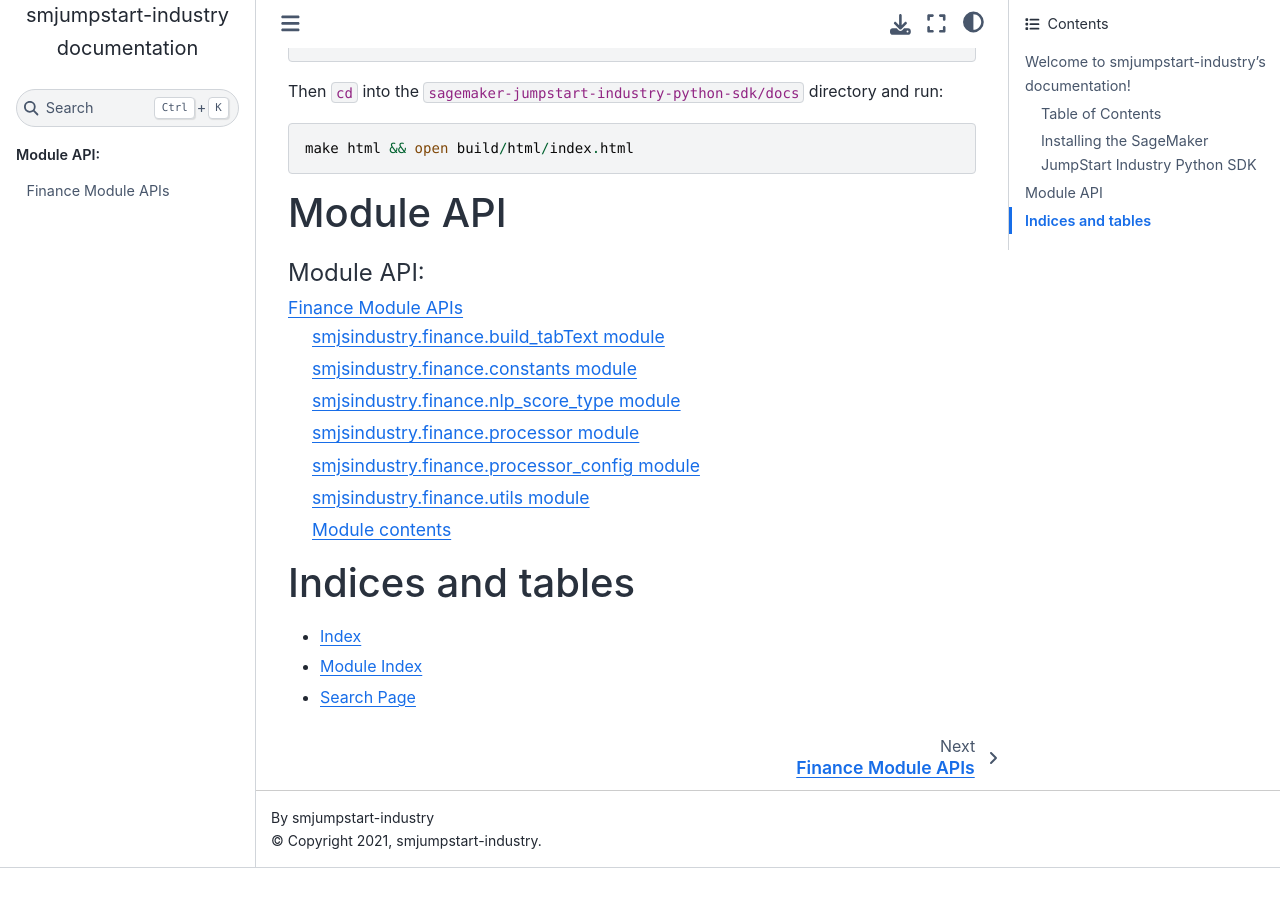
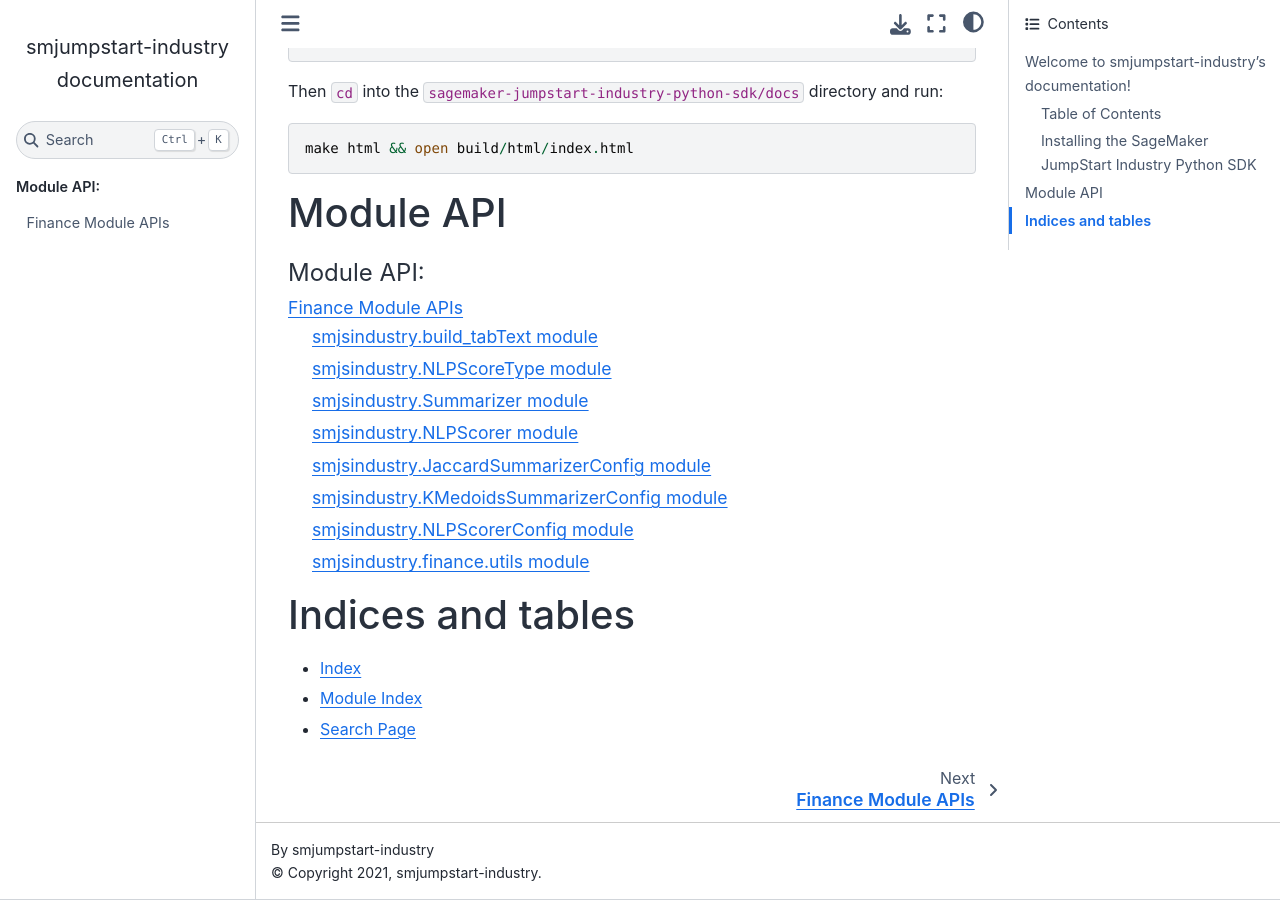
Before and after one commit to aws/sagemaker-jumpstart-industry-pack, a Sphinx documentation site: the page built from docs/source/index.rst, in a window 1280 px wide and 900 px high, scrolled down 2489 px. Built offline with Sphinx 7.4.7 and the Sphinx Book theme 1.1.4, drawn with Linux system fonts in a browser that asks for light colours; before the commit the page ends 3357 px from its top, so only the background shows below that; some of the changed lines change nothing that is shown.

Commit message:
update the module names, rst files

```diff
--- a/docs/source/index.rst
+++ b/docs/source/index.rst
@@ -26,7 +26,7 @@
    :maxdepth: 4
    :caption: Module API:
 
-   smjsindustry.finance
+   smjsindustry
 
 
 
--- a/docs/source/smjsindustry.finance.rst
+++ /dev/null
@@ -1,60 +0,0 @@
-Finance Module APIs
-===================
-
-
-smjsindustry.finance.build\_tabText module
-------------------------------------------
-
-.. automodule:: smjsindustry.finance.build_tabText
-   :members:
-   :undoc-members:
-   :show-inheritance:
-
-smjsindustry.finance.constants module
--------------------------------------
-
-.. automodule:: smjsindustry.finance.constants
-   :members:
-   :undoc-members:
-   :show-inheritance:
-
-smjsindustry.finance.nlp\_score\_type module
---------------------------------------------
-
-.. automodule:: smjsindustry.finance.nlp_score_type
-   :members:
-   :undoc-members:
-   :show-inheritance:
-
-smjsindustry.finance.processor module
--------------------------------------
-
-.. automodule:: smjsindustry.finance.processor
-   :members:
-   :undoc-members:
-   :show-inheritance:
-
-smjsindustry.finance.processor\_config module
----------------------------------------------
-
-.. automodule:: smjsindustry.finance.processor_config
-   :members:
-   :undoc-members:
-   :show-inheritance:
-
-smjsindustry.finance.utils module
----------------------------------
-
-.. automodule:: smjsindustry.finance.utils
-   :members:
-   :undoc-members:
-   :show-inheritance:
-
-
-Module contents
----------------
-
-.. automodule:: smjsindustry.finance
-   :members:
-   :undoc-members:
-   :show-inheritance:
--- /dev/null
+++ b/docs/source/smjsindustry.rst
@@ -0,0 +1,59 @@
+Finance Module APIs
+===================
+
+
+smjsindustry.build\_tabText module
+----------------------------------
+
+.. autoclass:: smjsindustry.build_tabText
+  :members:
+  :show-inheritance:
+
+smjsindustry.NLPScoreType module
+--------------------------------
+
+.. autoclass:: smjsindustry.NLPScoreType
+   :members:
+   :show-inheritance:
+
+smjsindustry.Summarizer module
+------------------------------
+
+.. autoclass:: smjsindustry.Summarizer
+   :members:
+   :show-inheritance:
+
+smjsindustry.NLPScorer module
+-----------------------------
+
+.. autoclass:: smjsindustry.NLPScorer
+   :members:
+   :show-inheritance:
+
+smjsindustry.JaccardSummarizerConfig module
+-------------------------------------------
+
+.. autoclass:: smjsindustry.JaccardSummarizerConfig
+   :members:
+   :show-inheritance:
+
+smjsindustry.KMedoidsSummarizerConfig module
+--------------------------------------------
+
+.. autoclass:: smjsindustry.KMedoidsSummarizerConfig
+   :members:
+   :show-inheritance:
+
+smjsindustry.NLPScorerConfig module
+-----------------------------------
+
+.. autoclass:: smjsindustry.NLPScorerConfig
+   :members:
+   :show-inheritance:
+
+smjsindustry.finance.utils module
+---------------------------------
+
+.. automodule:: smjsindustry.finance.utils
+   :members:
+   :show-inheritance:
```
Also changed, not shown: 1 other file.
